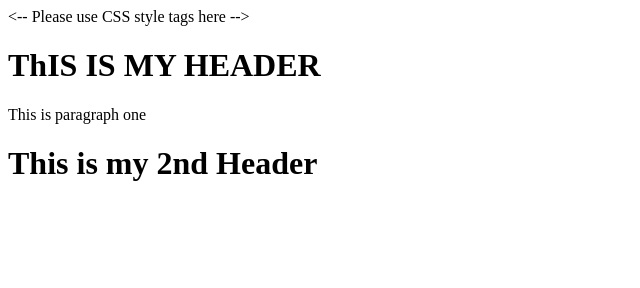
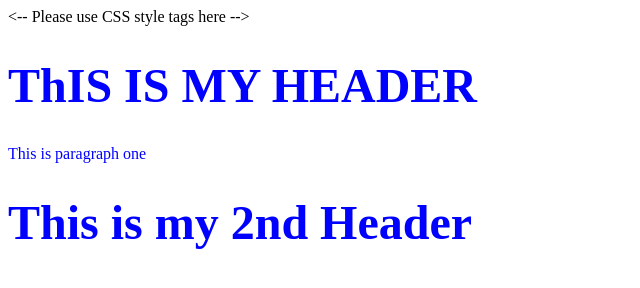
Before and after one commit to Mrignayani/SshRemoteRepo, a plain HTML site: page index.html in a window 1280 px wide. Shown: the whole page, without its empty margins (0-640 px from the left). Drawn offline with Linux system fonts and the light colour scheme.

Commit message:
Added style tag per review comments

```diff
--- a/index.html
+++ b/index.html
@@ -1,5 +1,11 @@
 <HTML>
   <-- Please use CSS style tags here -->
+  <HEAD>
+<STYLE>
+H1 {color:blue; font-size:300%}
+P  {color:blue}
+</STYLE>
+  </HEAD>
   <BODY>
     <H1>ThIS IS MY HEADER</H1>
     <P>This is paragraph one</P>
```
